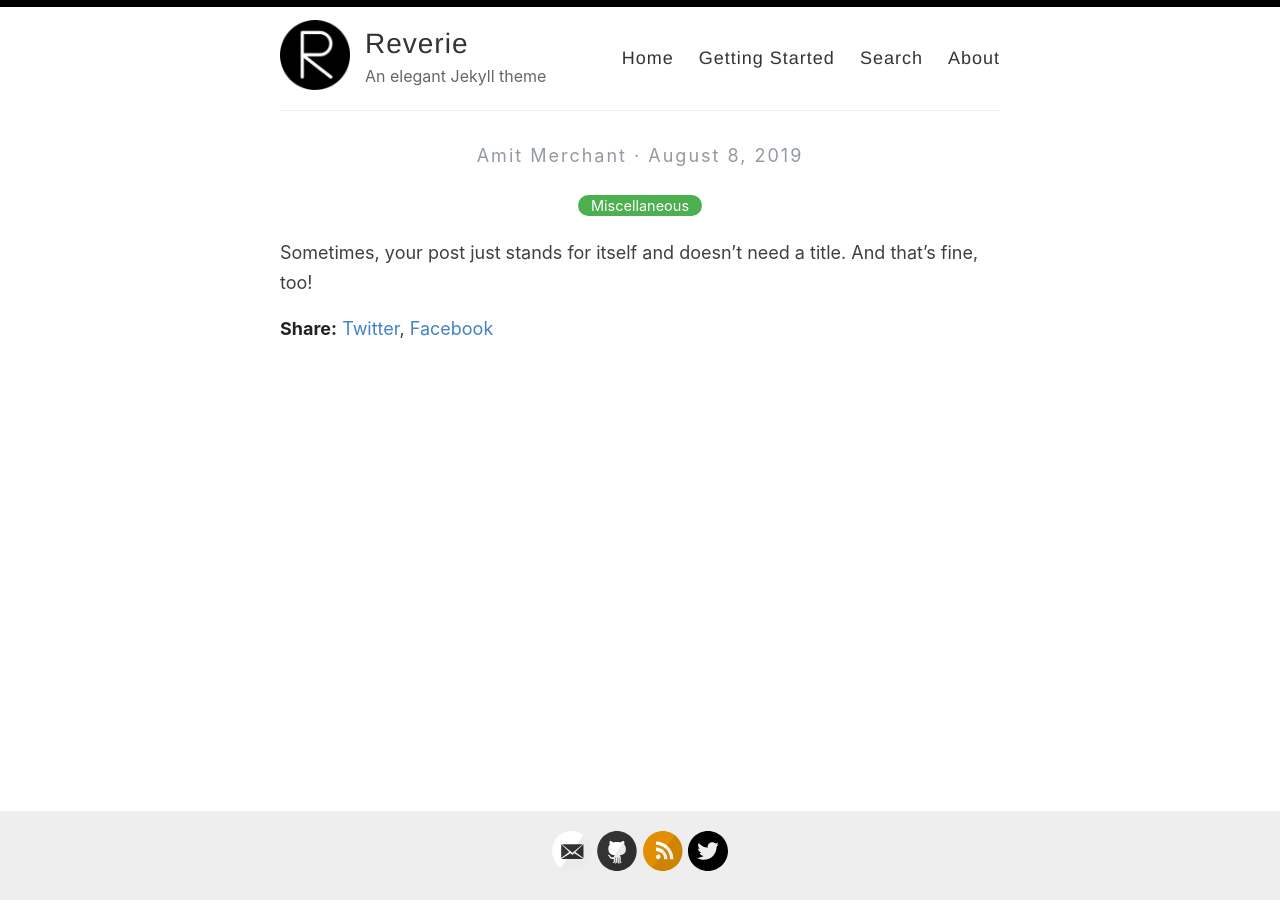
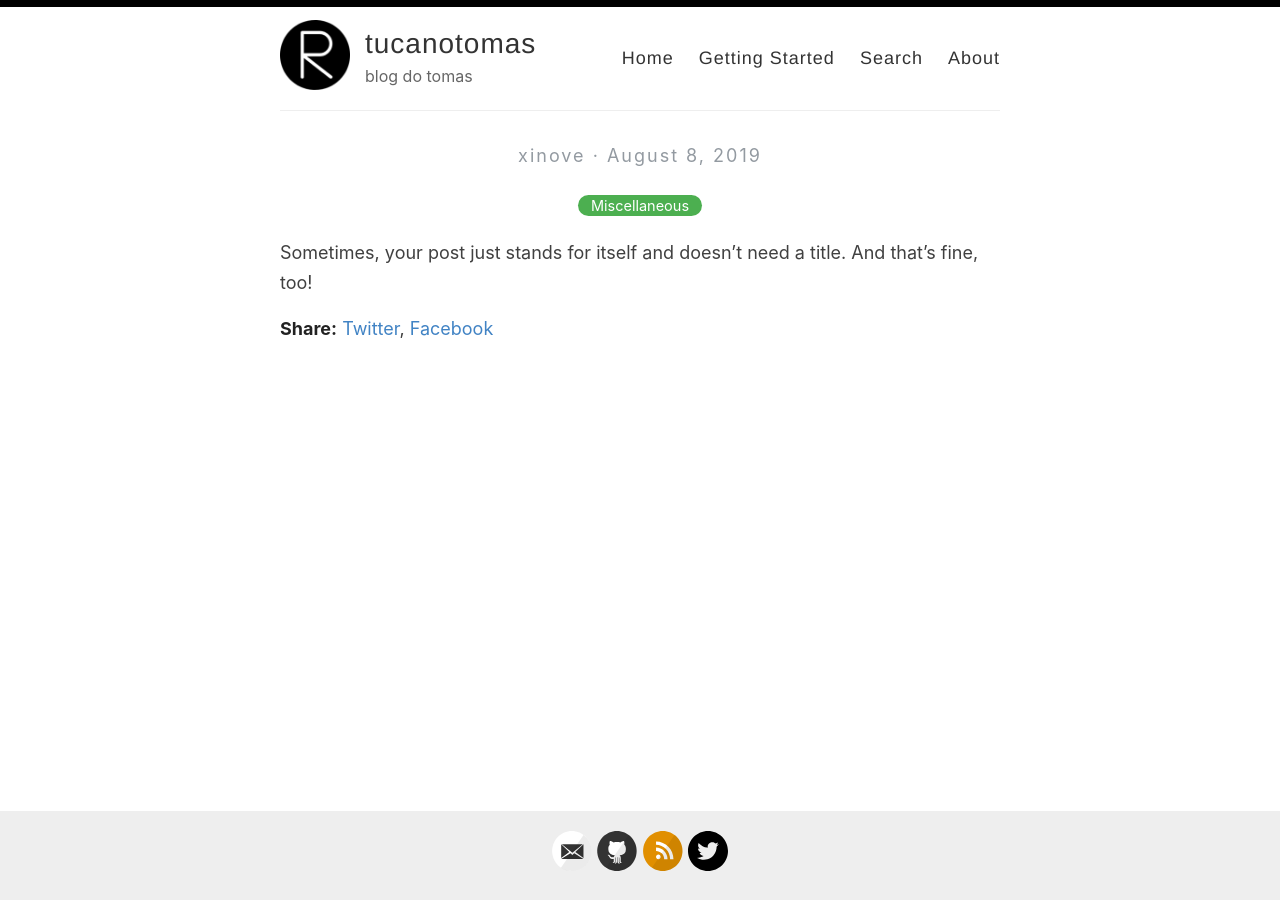
Before and after one commit to xinove1/xinove1.github.io, a Jekyll site: the page built from _posts/2019-08-08-no-title-posts.md, in a window 1280 px wide. Built offline with Jekyll 4.4.1, drawn with Linux system fonts in a browser that asks for light colours.

Commit message:
Update _config.yml

```diff
--- a/_config.yml
+++ b/_config.yml
@@ -3,13 +3,13 @@
 #
 
 # Name of your site (displayed in the header)
-name: Reverie
+name: tucanotomas
 
 # Name of the author
-author: Amit Merchant
+author: xinove
 
 # Short bio or description (displayed in the header)
-description: An elegant Jekyll theme
+description: blog do tomas
 
 # URL of your avatar or profile pic (you could use your GitHub profile pic)
 avatar: /images/reverie.png
@@ -21,15 +21,15 @@ avatar: /images/reverie.png
 # Includes an icon in the footer for each username you enter
 footer-links:
   dribbble:
-  email: amit.d.merchant@gmail.com
+  email: thomas.sircus@gmail.com
   facebook:
   flickr:
-  github: amitmerchant1990/reverie
+  github: xinove1
   instagram:
   linkedin:
   pinterest:
   rss: rss
-  twitter: amit_merchant
+  twitter: xinovebig
   stackoverflow:
   youtube: # channel/<your_long_string> or user/<user-name>
   googleplus: # anything in your profile username that comes after plus.google.com/
@@ -41,7 +41,7 @@ footer-links:
 disqus:
 
 # Enter your Google Analytics web tracking code (e.g. UA-2110908-2) to activate tracking
-google_analytics: UA-43339302-11
+google_analytics:
 
 # For newer "GA4" analytics, use the following instead of the "UA" entry above
 #google_analytics_ga4: G-GABC1DEFG
@@ -55,7 +55,7 @@ enforce_ssl: https://www.amitmerchant.com/reverie
 # (http://yourusername.github.io/repository-name)
 # and NOT your User repository (http://yourusername.github.io)
 # then add in the baseurl here, like this: "/repository-name"
-baseurl: "/reverie"
+baseurl: "/"
 
 #
 # !! You don't need to change any of the configuration flags below !!
```
